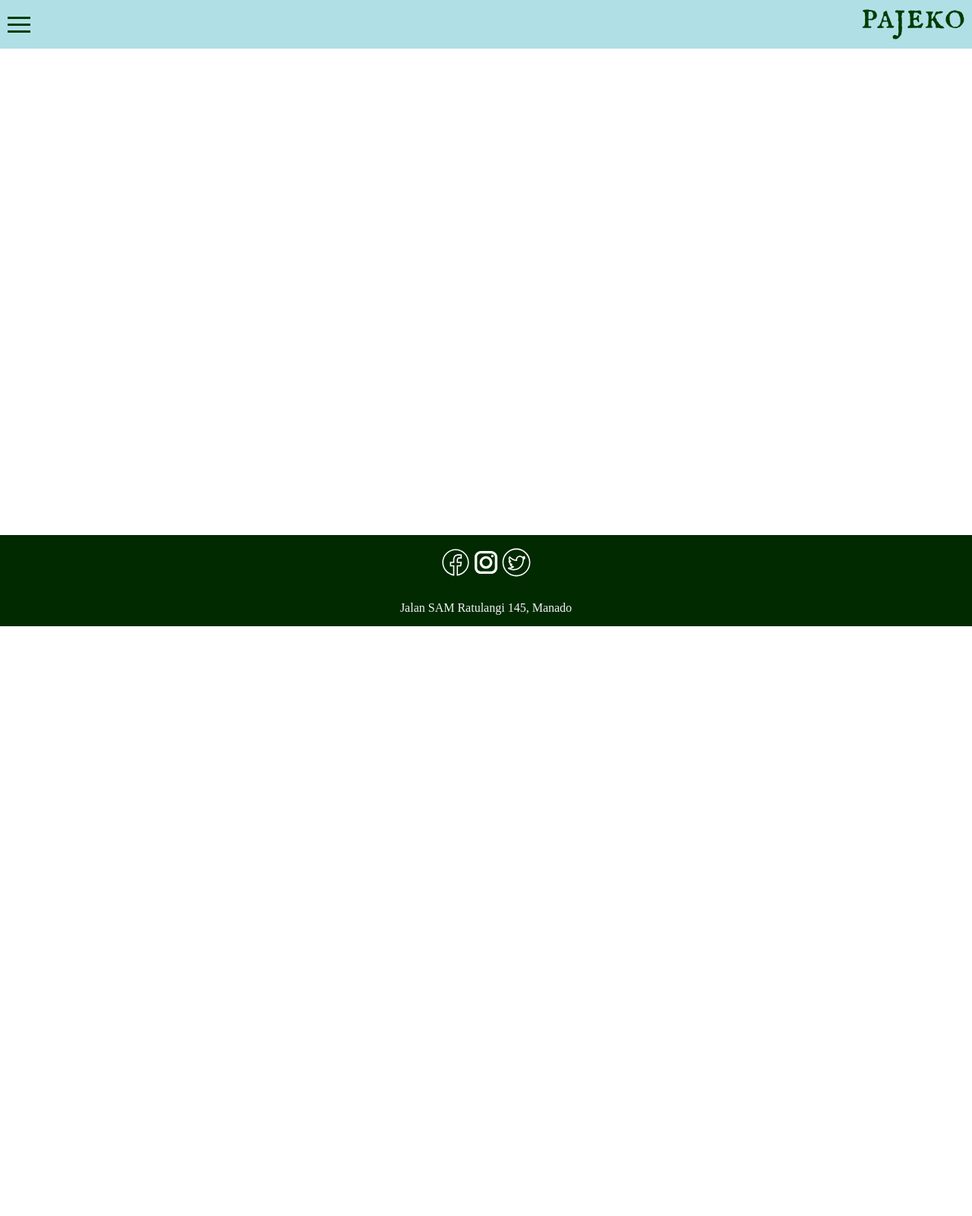
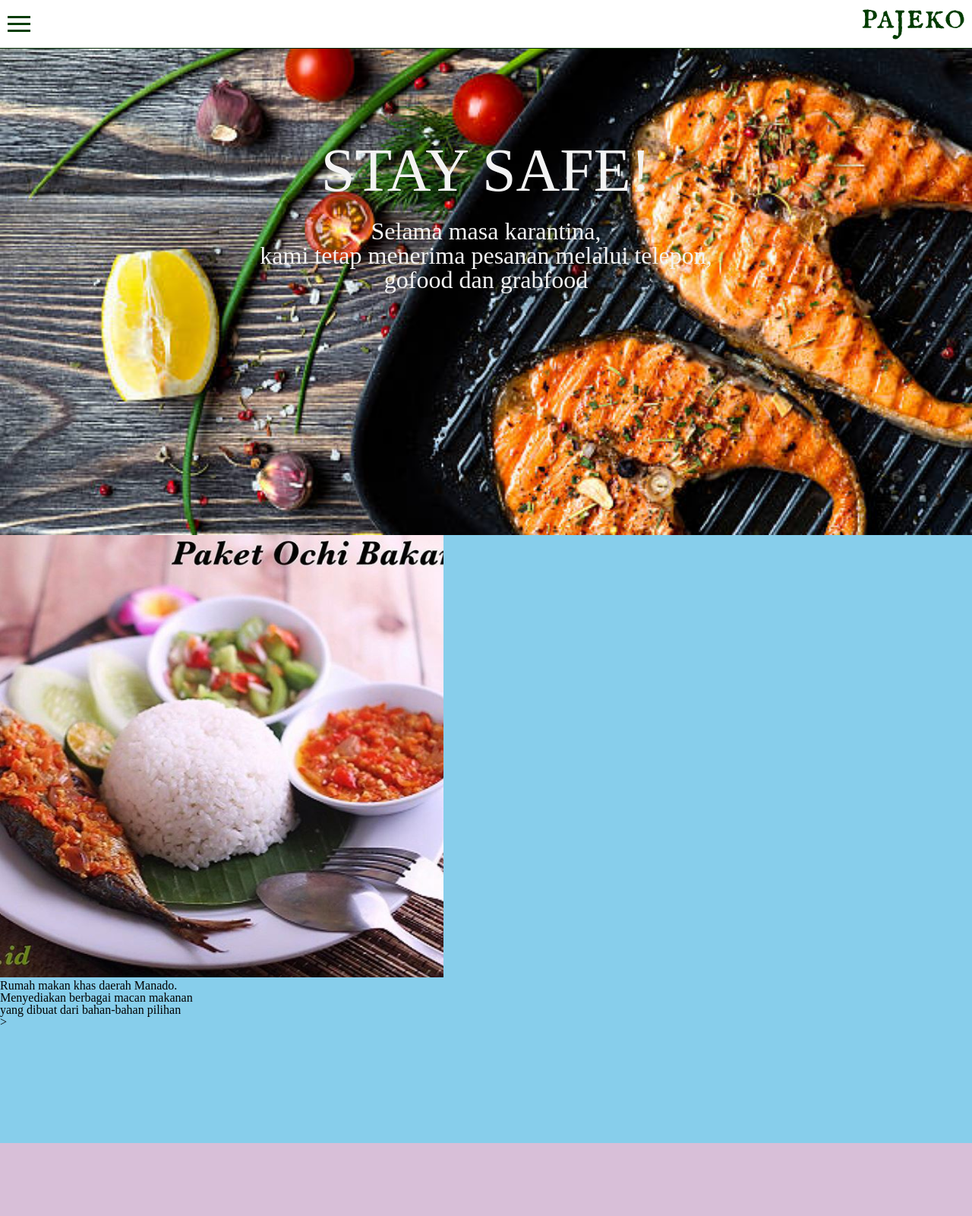
Before and after one commit to SP-Sumampow/PajekoIDN, a website built with Parcel: page src/index.html in a window 1280 px wide. Shown: the top 1600 px of the page at 76% size. Before the commit the page ends 824 px from the top, so only its background shows below. Built offline with nearby package versions, Linux system fonts and the light colour scheme.

Commit message:
add sections, add style to section hero and history

```diff
--- a/src/index.html
+++ b/src/index.html
@@ -16,12 +16,22 @@
     <img class="header__logo" src="assets/image/pajeko logo fake.svg">
   </header>
   <ul class= "menu">
-    <li></li>
-    <li></li>
-    <li></li>
-    <li></li>
+    <li>beranda</li>
+    <li>menu</li>
+    <li>blogs</li>
+    <li>alamat</li>
   </ul>
-  <main class="mainContent"></main>
+  <main class="mainContent">
+    <section class="mainContent__hero hero">
+      <h1 class="hero__title"> STAY SAFE!</h1>
+      <p class="hero__text">Selama masa karantina, <br>kami tetap menerima pesanan melalui telepon, <br> gofood dan grabfood</p>
+    </section>
+    <section class="mainContent__aboutUs">
+      <img src="assets/image/Screenshot 2020-04-20 at 15.25.52.png">
+      <p>Rumah makan khas daerah Manado. <br>Menyediakan berbagai macan makanan <br> yang dibuat dari bahan-bahan pilihan</p>>
+    </section>
+    <section class="mainContent__orders"></section>
+  </main>
   <footer class="footer">
     <div class="footer__socialMedias socialMedias">
       <img class="socialMedias__facebook icons" src="assets/icons/icons8-facebook.svg">
--- a/src/scss/global/variables.scss
+++ b/src/scss/global/variables.scss
@@ -54,6 +54,8 @@ $desktop-Xlarge: 1668px;
   justify-content: $justify;
 }
 
+$border: 1px solid $secondaryGlobalColor;
+
 
 /************ scales ************/
 
--- a/src/scss/layouts/_header.scss
+++ b/src/scss/layouts/_header.scss
@@ -1,7 +1,7 @@
 .header {
   height: 8vh;
-  background-color: powderblue;
   @include flexbox(row, space-between, center);
+  border-bottom: $border;
 
   &__logo {
     justify-self: center;
--- a/src/scss/pages/mainPage.scss
+++ b/src/scss/pages/mainPage.scss
@@ -1,4 +1,39 @@
 .mainContent {
-  height: 80vh;
-  width: 100vw;
+  color: $primaryTextColor;
+
+  &__hero {
+    height: 80vh;
+    background-image: url("/assets/image/grilledpicExample.jpg");
+    background-repeat: no-repeat;
+    background-size: cover;
+
+    .hero {
+      position: absolute;
+
+      &__title {
+        color: $secondaryTextColor;
+        font-size: 80px;
+        text-align: center;
+        padding: 120px 0 24px;
+      }
+
+      &__text {
+        color: $secondaryTextColor;
+        font-size: 32px;
+        text-align: center;
+      }
+    }
+  }
+
+  &__aboutUs {
+    height: 100vh;
+    background-color: skyblue;
+  }
+
+  &__orders {
+    height: 100vh;
+    background-color: thistle;
+  }
+
+
 }
--- a/src/scss/styles.scss
+++ b/src/scss/styles.scss
@@ -12,9 +12,7 @@
 
 
 body {
-  width: 100vw;
 
-  overflow: hidden;
   color: $secondaryTextColor;
 
   .menu {
```
Also changed, not shown: src/assets/image/Screenshot 2020-04-20 at 15.24.24.png (added), src/assets/image/Screenshot 2020-04-20 at 15.24.58.png (added), src/assets/image/Screenshot 2020-04-20 at 15.25.52.png (added), src/assets/image/backgroundHero.png (added), src/assets/image/grilledpicExample.jpg (added).
